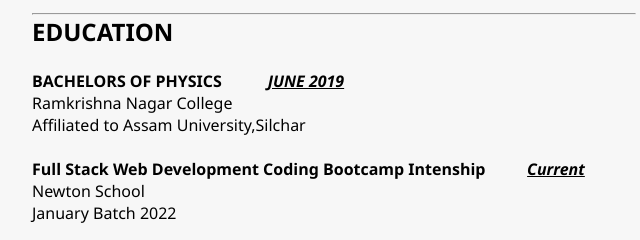
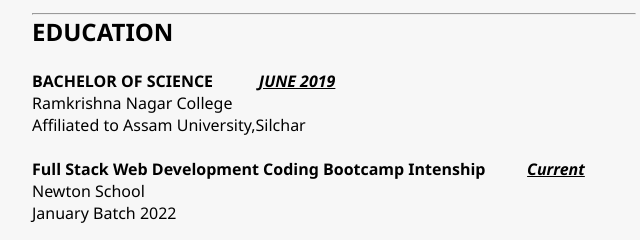
Before and after one commit to Ashish98th/Portfolio, a plain HTML site: page index.html in a window 1280 px wide. Shown: the part 440-680 px from the top of the page, 380-1020 px from the left. Drawn offline with Linux system fonts and the light colour scheme.

Commit message:
Updated index file

```diff
--- a/index.html
+++ b/index.html
@@ -74,7 +74,7 @@
         </section><hr>
         <section class="education">
             <h2 class="right-title">education</h2><br>
-            <h4>bachelors of Physics &nbsp; &nbsp; &nbsp; &nbsp; &nbsp; <i><u>June 2019</u></i></h4>
+            <h4>bachelor of Science &nbsp; &nbsp; &nbsp; &nbsp; &nbsp; <i><u>June 2019</u></i></h4>
             <p class="transform">Ramkrishna Nagar College</p>
             <p class="transform">Affiliated <span class="cap">to</span> Assam University,Silchar</p>
            <br>
```
